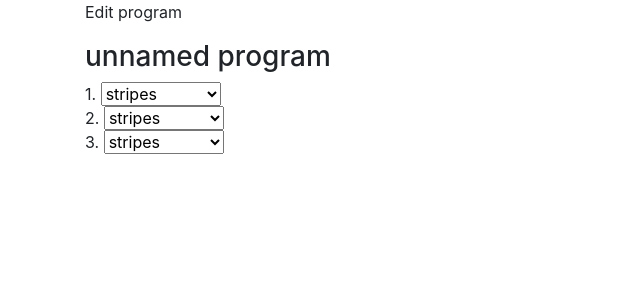
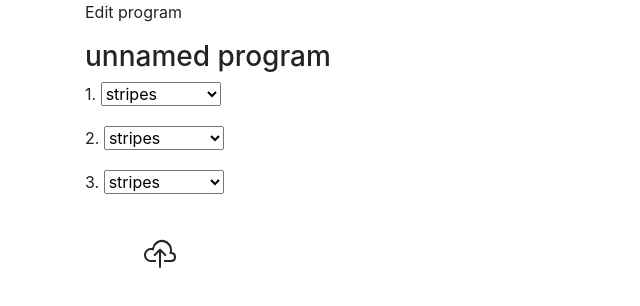
Before and after one commit to fstreich/marie47esp32, an Angular app in the folder blinkfinity/: page /edit-program in a window 1280 px wide. Shown: the top 306 px of the page, without its empty margins (0-640 px from the left). Built offline with nearby package versions, Linux system fonts and the light colour scheme.

Commit message:
eye candy

```diff
--- a/blinkfinity/src/app/edit-program/edit-program.component.html
+++ b/blinkfinity/src/app/edit-program/edit-program.component.html
@@ -2,7 +2,16 @@
 <p>Edit program</p>
 <h3>{{name}}</h3>
 
-<div *ngFor="let p of patterns; let i = index">
+<div *ngFor="let p of patterns; let i = index" style="margin-bottom : 20px">
 {{i+1}}.&nbsp;<app-edit-pattern></app-edit-pattern><br/>
 </div>
+<br/>
+	&nbsp;
+	&nbsp;
+	&nbsp;&nbsp;&nbsp;&nbsp;&nbsp;&nbsp;&nbsp;&nbsp;
+	<svg class="bi bi-cloud-upload" width="2em" height="2em" viewBox="0 0 16 16" fill="currentColor" xmlns="http://www.w3.org/2000/svg">
+	  <path d="M4.887 6.2l-.964-.165A2.5 2.5 0 1 0 3.5 11H6v1H3.5a3.5 3.5 0 1 1 .59-6.95 5.002 5.002 0 1 1 9.804 1.98A2.501 2.501 0 0 1 13.5 12H10v-1h3.5a1.5 1.5 0 0 0 .237-2.981L12.7 7.854l.216-1.028a4 4 0 1 0-7.843-1.587l-.185.96z"/>
+	  <path fill-rule="evenodd" d="M5 8.854a.5.5 0 0 0 .707 0L8 6.56l2.293 2.293A.5.5 0 1 0 11 8.146L8.354 5.5a.5.5 0 0 0-.708 0L5 8.146a.5.5 0 0 0 0 .708z"/>
+	  <path fill-rule="evenodd" d="M8 6a.5.5 0 0 1 .5.5v8a.5.5 0 0 1-1 0v-8A.5.5 0 0 1 8 6z"/>
+	</svg>
 </div>
```
